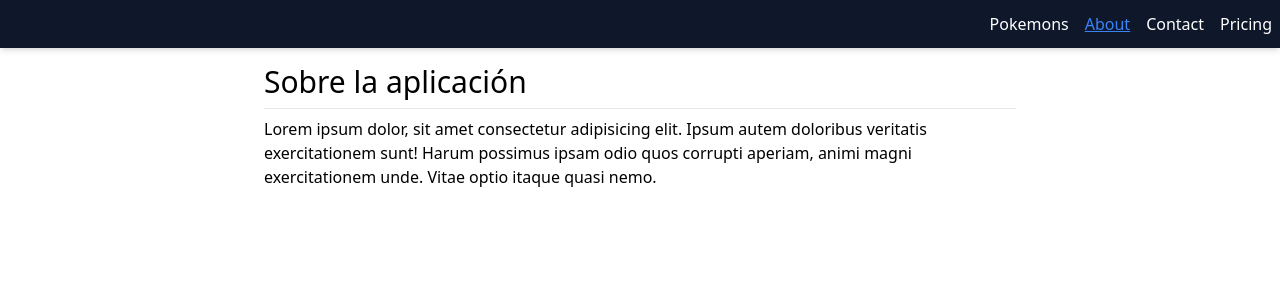
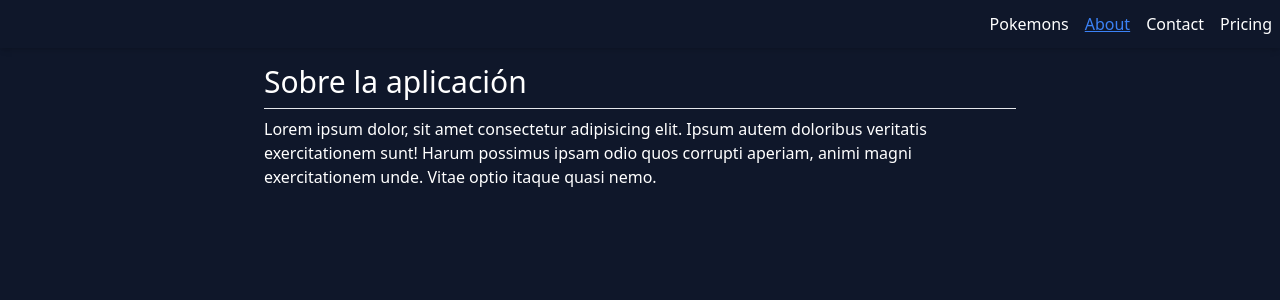
Before and after one commit to martadesinforma/pokemon-srr, an Angular app: page /about in a window 1280 px wide. Shown: the top 300 px of the page. Built offline with nearby package versions, Linux system fonts and the light colour scheme.

Commit message:
update styles.css

```diff
--- a/src/styles.css
+++ b/src/styles.css
@@ -2,3 +2,16 @@
 @tailwind base;
 @tailwind components;
 @tailwind utilities;
+
+@tailwind base;
+@tailwind components;
+@tailwind utilities;
+
+html,
+body {
+  @apply bg-slate-900 text-white;
+}
+
+button {
+  @apply bg-blue-500 text-white px-4 py-2 rounded hover:bg-blue-600 disabled:bg-slate-600 transition-all;
+}
```
